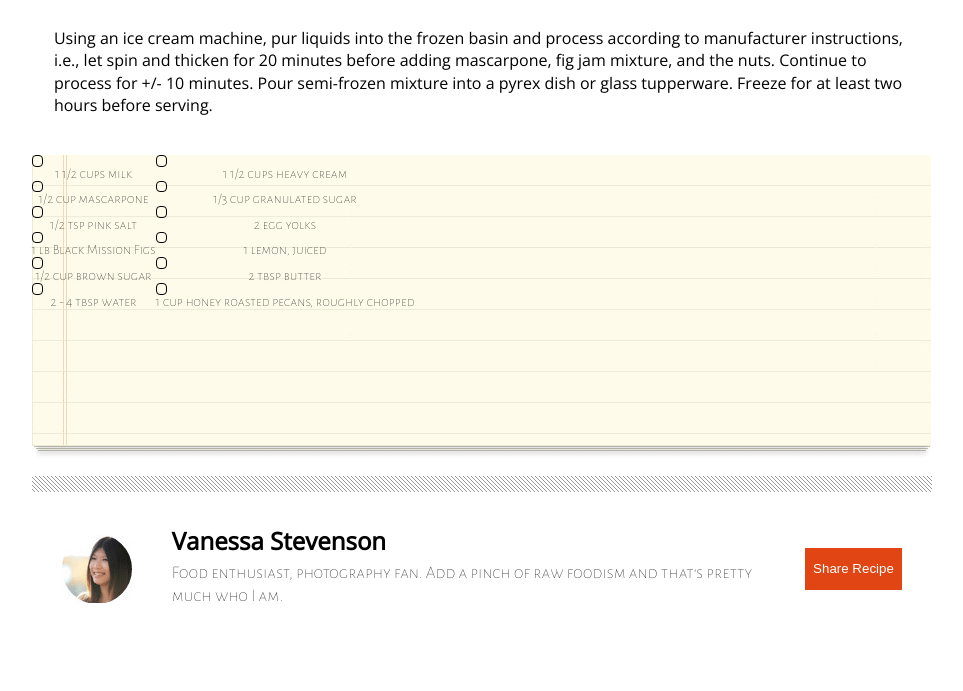
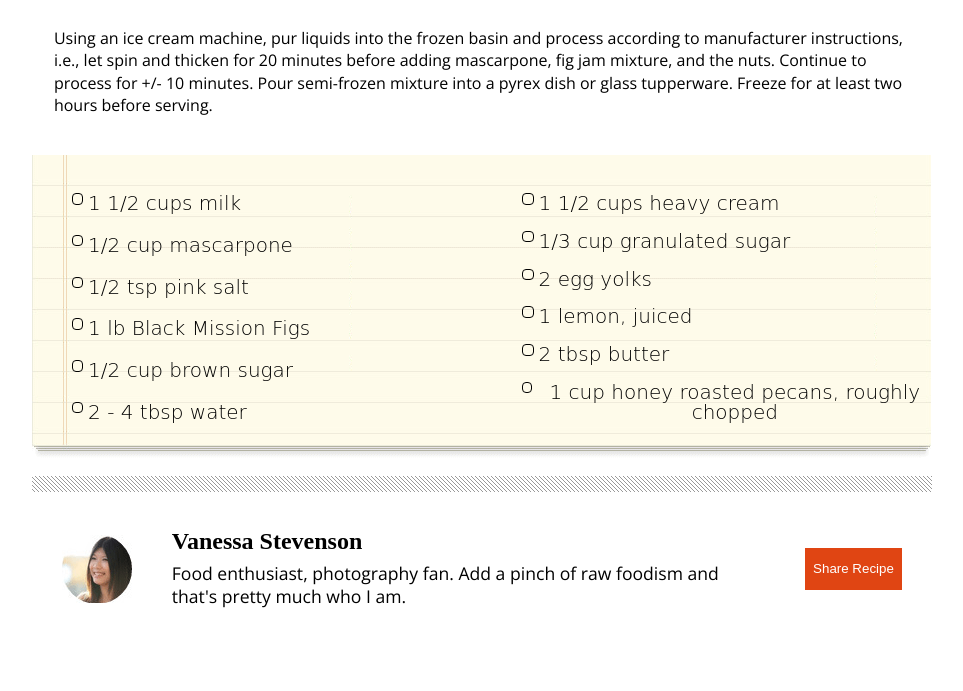
Before and after one commit to BrookeHeck/chocolate-pizza, a plain HTML site: page index.html in a window 1280 px wide. Shown: the part 1043-1734 px from the top of the page, without its empty margins (158-1121 px from the left). Drawn offline with nearby package versions, Linux system fonts and the light colour scheme; a web font is replaced by a local one.

Commit message:
fix ingredient list spacing

```diff
--- a/css/styles.css
+++ b/css/styles.css
@@ -112,21 +112,31 @@ main section section p {
   text-align: center;
 }
 
-#list section:nth-of-type(1) {
-  position: absolute;
-  width: 50%;
-}
-
 #list>section {
   display: flex;
   flex-direction: row;
   align-items: center;
+  position: absolute;
+  width: 100%;
+  height: 100%;
 }
 
 #list>section ul {
   display: flex;
   flex-direction: column;
-  justify-content: space-evenly;
+  justify-content: space-between;
+  width: 100%;
+  height: 75%;
+  margin-left: 40px;
+}
+
+#list section ul li {
+  display: flex;
+}
+
+.ingredient {
+  font-family: 'Edu VIC WA NT Beginner', cursive;
+  font-size: 20px;
 }
 
 #list>section ul div {
@@ -134,6 +144,7 @@ main section section p {
   height: .6em;
   border: solid black .1px;
   border-radius: 4px;
+  margin-right: 5px;
 }
 
 #author {
@@ -153,7 +164,6 @@ main section section p {
 
 #author section {
   width: 66%;
-  font-family: 'Open Sans', sans-serif;
   margin: 1.4em;
   line-height: 1.4em;
   margin: .4em .5em;
@@ -161,6 +171,7 @@ main section section p {
 
 #author p {
   font-size: 1.1em;
+  font-family: 'Open Sans', sans-serif;
 }
 
 h3 {
--- a/index.html
+++ b/index.html
@@ -9,7 +9,7 @@
   <link rel="stylesheet" href="css/styles.css">
   <link rel="preconnect" href="https://fonts.googleapis.com">
   <link rel="preconnect" href="https://fonts.gstatic.com" crossorigin>
-  <link href="https://fonts.googleapis.com/css2?family=Alegreya+Sans+SC:wght@100;700&family=Open+Sans&family=Rouge+Script&display=swap" rel="stylesheet">
+  <link href="https://fonts.googleapis.com/css2?family=Alegreya+Sans+SC:wght@100;700&family=Edu+VIC+WA+NT+Beginner&family=Open+Sans&family=Rouge+Script&display=swap" rel="stylesheet">
 </head>
 <body>
   <header>
@@ -62,43 +62,43 @@
       <section>
         <ul>
           <li>
-            <div></div><p>1 1/2 cups milk</p>
+            <div></div><p class="ingredient">1 1/2 cups milk</p>
           </li>
           <li>
-            <div></div><p>1/2 cup mascarpone</p>
+            <div></div><p class="ingredient">1/2 cup mascarpone</p>
           </li>
           <li>
-            <div></div><p>1/2 tsp pink salt</p>
+            <div></div><p class="ingredient">1/2 tsp pink salt</p>
           </li>
           <li>
-            <div></div><p>1 lb Black Mission Figs</p>
+            <div></div><p class="ingredient">1 lb Black Mission Figs</p>
           </li>
           <li>
-            <div></div><p>1/2 cup brown sugar</p>
+            <div></div><p class="ingredient">1/2 cup brown sugar</p>
           </li>
           <li>
-            <div></div><p>2 - 4 tbsp water</p>
+            <div></div><p class="ingredient">2 - 4 tbsp water</p>
           </li>
         </ul>
 
         <ul>
           <li>
-            <div></div><p>1 1/2 cups heavy cream</p>
+            <div></div><p class="ingredient">1 1/2 cups heavy cream</p>
           </li>
           <li>
-            <div></div><p>1/3 cup granulated sugar</p>
+            <div></div><p class="ingredient">1/3 cup granulated sugar</p>
           </li>
           <li>
-            <div></div><p>2 egg yolks</p>
+            <div></div><p class="ingredient">2 egg yolks</p>
           </li>
           <li>
-            <div></div><p>1 lemon, juiced</p>
+            <div></div><p class="ingredient">1 lemon, juiced</p>
           </li>
           <li>
-            <div></div><p>2 tbsp butter</p>
+            <div></div><p class="ingredient">2 tbsp butter</p>
           </li>
           <li>
-            <div></div><p>1 cup honey roasted pecans, roughly chopped</p>
+            <div></div><p class="ingredient">1 cup honey roasted pecans, roughly chopped</p>
           </li>
         </ul>
       </section>
```
